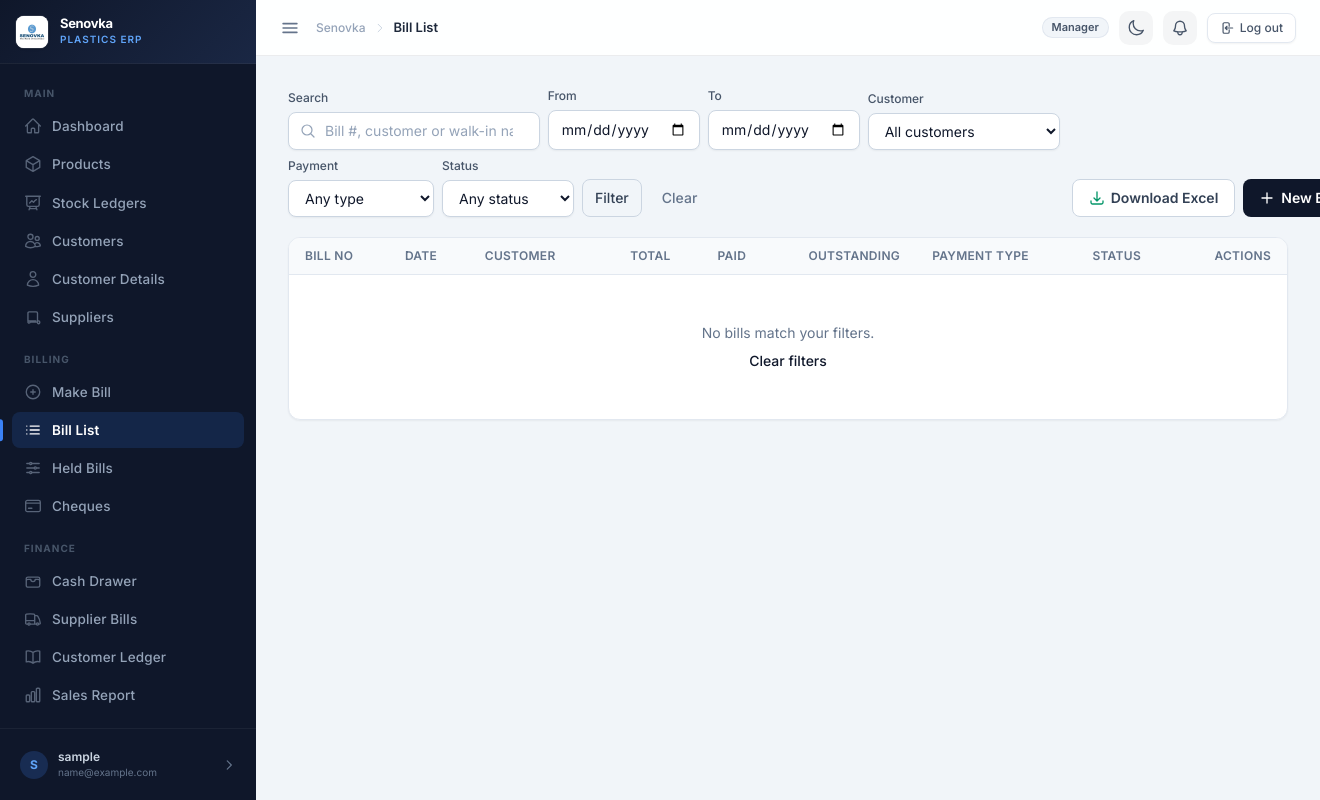
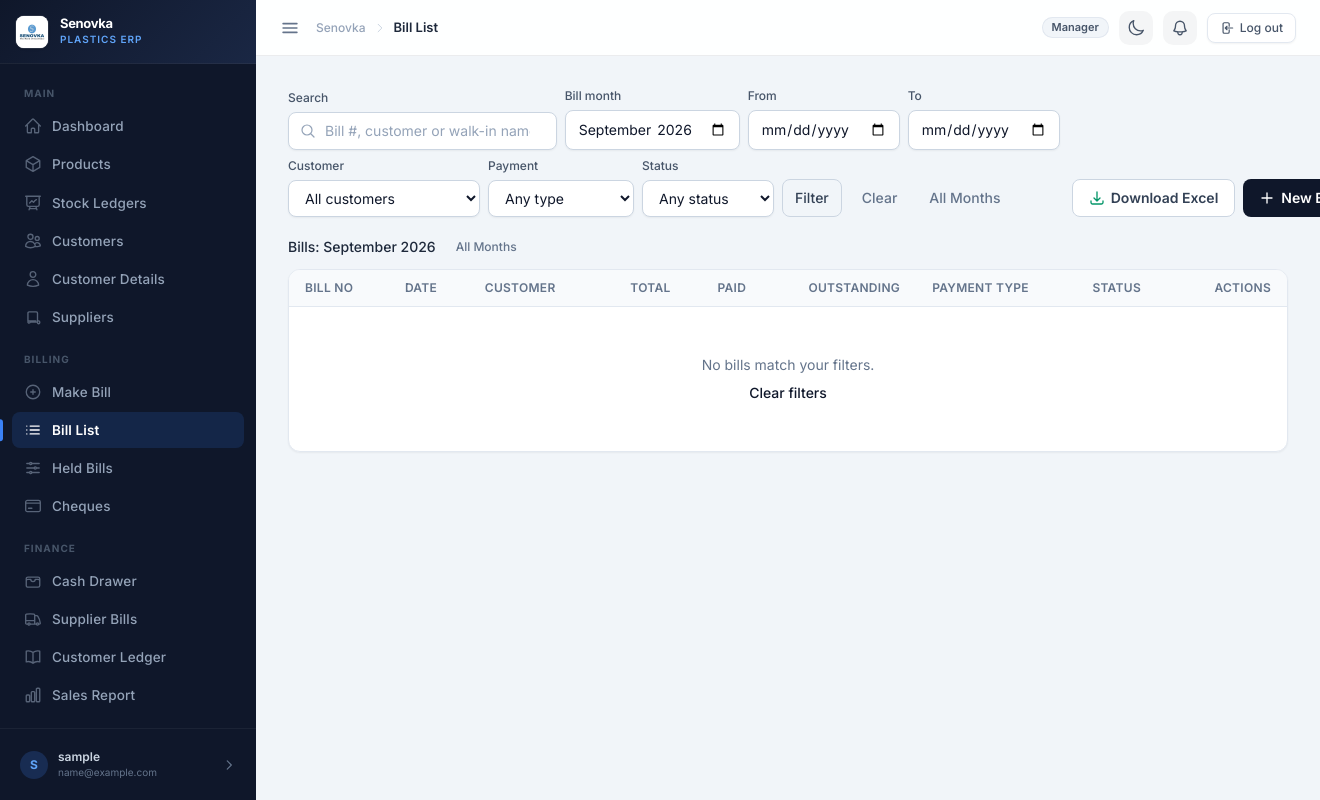
Before and after one commit to pathumlak/se_new, a Django app: page /bills/ in a window 1320 px wide; the page is wider, and only the part inside the window is pictured. Run offline with Django 5.2, Linux system fonts and the light colour scheme; the visitor is signed in with stand-in values (Sample User, id 1); data that the repository does not hold is empty; some libraries are stand-ins or nearby versions.

Commit message:
Enhance bill list with month filter and links
Added month filter input and updated links for month filtering.

```diff
--- a/templates/core/bill_list.html
+++ b/templates/core/bill_list.html
@@ -24,6 +24,14 @@
                       focus:border-slate-900 focus:outline-none focus:ring-1 focus:ring-slate-900">
       </div>
     </div>
+    <div>
+      <label for="month" class="mb-1.5 block text-xs font-medium text-slate-600">Bill month</label>
+      <input type="month" id="month" name="month"
+             value="{% if not month_filter.is_all_time %}{{ month_filter.param }}{% endif %}"
+             class="rounded-lg border border-slate-300 px-3 py-2 text-sm text-slate-900 shadow-sm
+                    focus:border-slate-900 focus:outline-none focus:ring-1 focus:ring-slate-900">
+    </div>
+
     <div>
       <label for="from_date" class="mb-1.5 block text-xs font-medium text-slate-600">From</label>
       <input type="date" id="from_date" name="from_date" value="{{ from_date|date:'Y-m-d' }}"
@@ -87,11 +95,16 @@
           Clear
         </a>
       {% endif %}
+      {% if not month_filter.is_all_time %}
+        <a href="?month=all" class="flex items-center rounded-lg px-3 py-2 text-sm font-medium text-slate-500 hover:text-slate-900">All Months</a>
+      {% else %}
+        <a href="{% url 'core:bill_list' %}" class="flex items-center rounded-lg px-3 py-2 text-sm font-medium text-slate-500 hover:text-slate-900">Current Month</a>
+      {% endif %}
     </div>
   </form>
 
   <div class="flex flex-col gap-2 sm:flex-row">
-    <a href="{% url 'core:bill_list_excel' %}?from_date={{ from_date|date:'Y-m-d' }}&to_date={{ to_date|date:'Y-m-d' }}&customer={{ selected_customer|default_if_none:'' }}&payment_type={{ payment_type }}&status={{ status }}&q={{ query|urlencode }}"
+    <a href="{% url 'core:bill_list_excel' %}?month={{ month_filter.param }}&from_date={{ from_date|date:'Y-m-d' }}&to_date={{ to_date|date:'Y-m-d' }}&customer={{ selected_customer|default_if_none:'' }}&payment_type={{ payment_type }}&status={{ status }}&q={{ query|urlencode }}"
        class="inline-flex shrink-0 items-center justify-center gap-1.5 rounded-lg border border-slate-300 bg-white px-4 py-2 text-sm font-semibold text-slate-700 hover:bg-slate-50">
       <svg class="h-4 w-4 text-emerald-600" fill="none" stroke="currentColor" stroke-width="2" viewBox="0 0 24 24">
         <path stroke-linecap="round" stroke-linejoin="round" d="M3 16.5v2.25A2.25 2.25 0 005.25 21h13.5A2.25 2.25 0 0021 18.75V16.5M16.5 12L12 16.5m0 0L7.5 12m4.5 4.5V3" />
@@ -106,6 +119,15 @@
       New Bill
     </a>
   </div>
+</div>
+
+<div class="mb-3 flex flex-wrap items-center gap-3 text-sm text-slate-600">
+  <span class="font-medium text-slate-800">Bills: {{ month_filter.label }}</span>
+  {% if not month_filter.is_all_time %}
+    <a href="?month=all" class="rounded-md px-2 py-0.5 text-xs font-medium text-slate-500 hover:bg-slate-100 hover:text-slate-900">All Months</a>
+  {% else %}
+    <a href="{% url 'core:bill_list' %}" class="rounded-md px-2 py-0.5 text-xs font-medium text-slate-500 hover:bg-slate-100 hover:text-slate-900">Back to Current Month</a>
+  {% endif %}
 </div>
 
 {% include 'partials/pagination.html' with page_obj=page_obj %}
```
